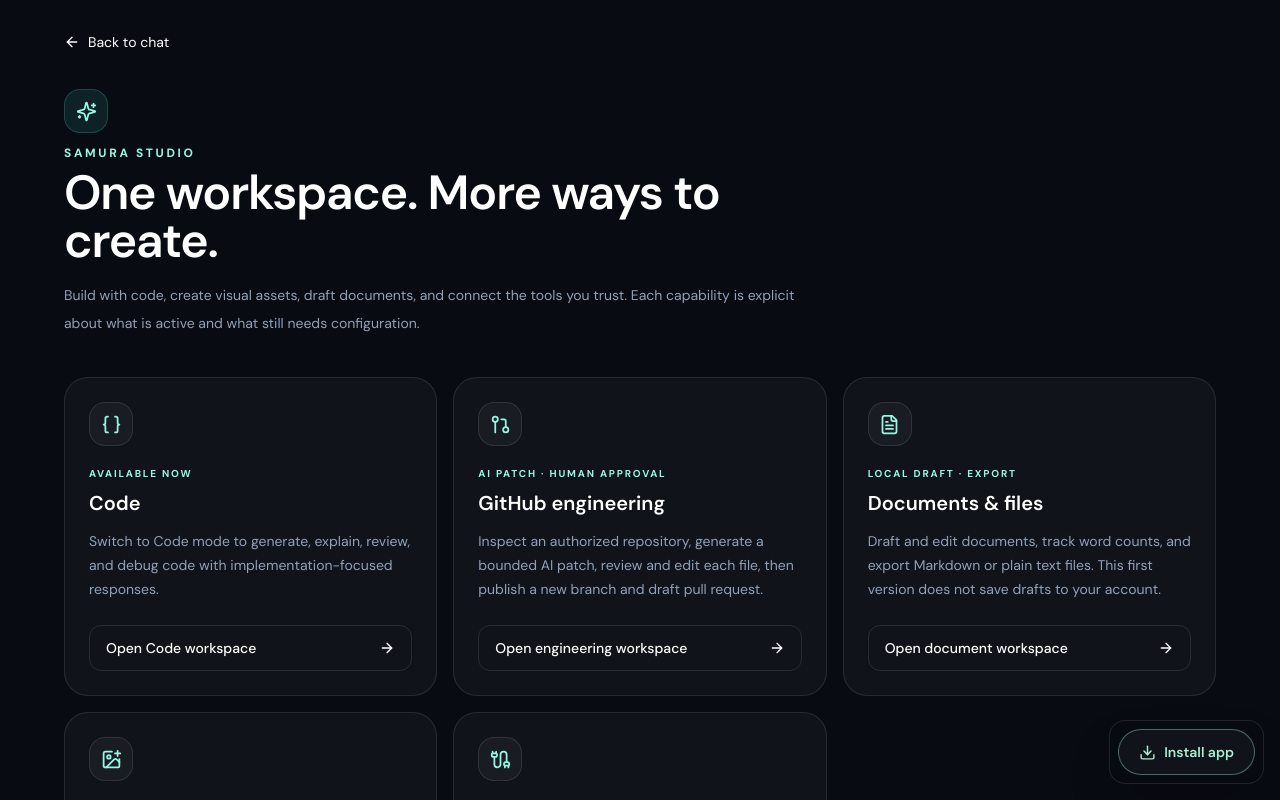
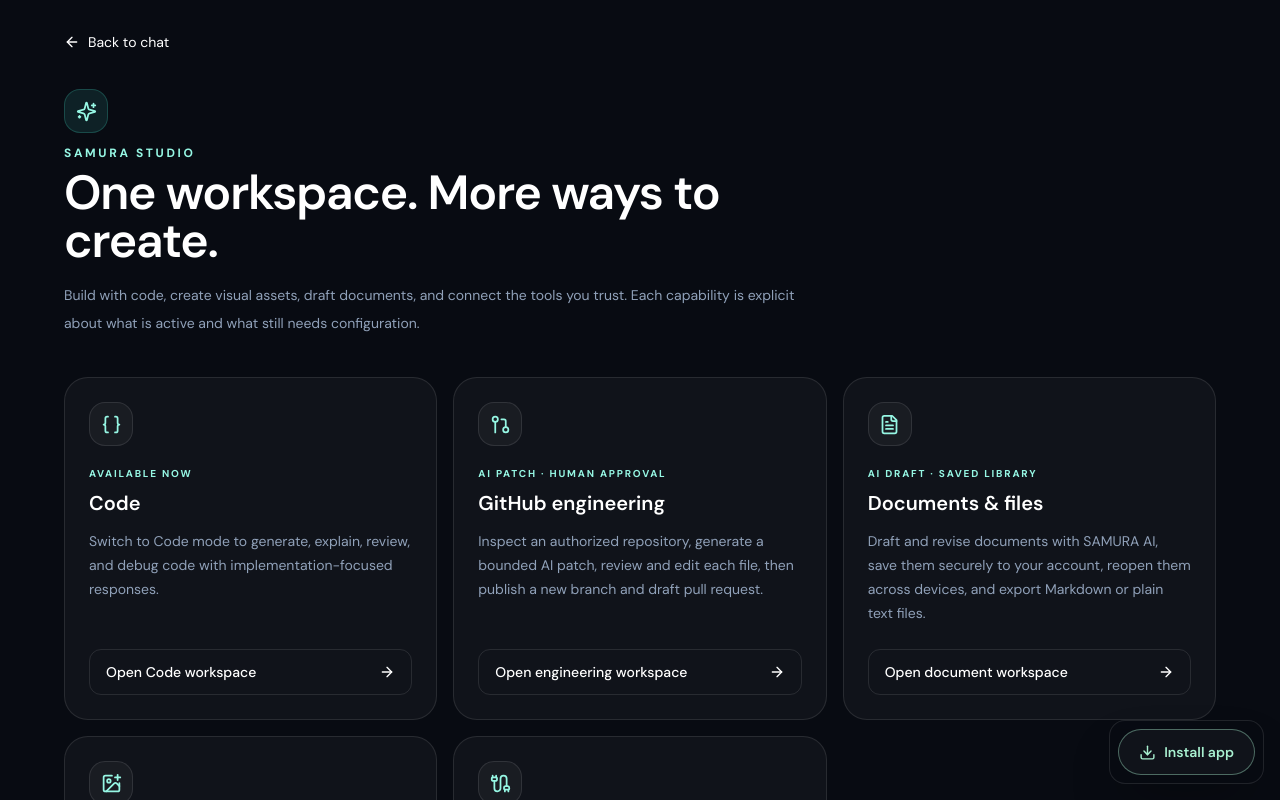
Before and after one commit to Olori24/SAMURA, a Next.js app: page /studio in a window 1280 px wide. Shown: the top 800 px of the page. Built offline with nearby package versions, Linux system fonts and the light colour scheme.

Commit message:
fix(studio): describe saved AI document workspace accurately

```diff
--- a/src/app/studio/page.tsx
+++ b/src/app/studio/page.tsx
@@ -4,7 +4,7 @@ import { ArrowRight, Braces, Cable, FileText, GitPullRequest, ImagePlus, Sparkle
 const items = [
   { title: "Code", eyebrow: "AVAILABLE NOW", description: "Switch to Code mode to generate, explain, review, and debug code with implementation-focused responses.", href: "/chat", icon: Braces, action: "Open Code workspace", ready: true },
   { title: "GitHub engineering", eyebrow: "AI PATCH · HUMAN APPROVAL", description: "Inspect an authorized repository, generate a bounded AI patch, review and edit each file, then publish a new branch and draft pull request.", href: "/studio/github-engine", icon: GitPullRequest, action: "Open engineering workspace", ready: true },
-  { title: "Documents & files", eyebrow: "LOCAL DRAFT · EXPORT", description: "Draft and edit documents, track word counts, and export Markdown or plain text files. This first version does not save drafts to your account.", href: "/studio/documents", icon: FileText, action: "Open document workspace", ready: true },
+  { title: "Documents & files", eyebrow: "AI DRAFT · SAVED LIBRARY", description: "Draft and revise documents with SAMURA AI, save them securely to your account, reopen them across devices, and export Markdown or plain text files.", href: "/studio/documents", icon: FileText, action: "Open document workspace", ready: true },
   { title: "Image creation", eyebrow: "PROVIDER SETUP REQUIRED", description: "Create original images from text prompts, choose canvas orientation, and download generated results. Requires an administrator-configured image provider key.", href: "/studio/create", icon: ImagePlus, action: "Open image studio", ready: true },
   { title: "Connectors & plugins", eyebrow: "PLUGIN WORKSPACE AVAILABLE", description: "Explore the connector catalog, review permissions, and run built-in text utilities. GitHub, Drive, and Slack are listed with setup requirements until OAuth is configured.", href: "/studio/connect", icon: Cable, action: "Open Connect marketplace", ready: true },
 ];
```
